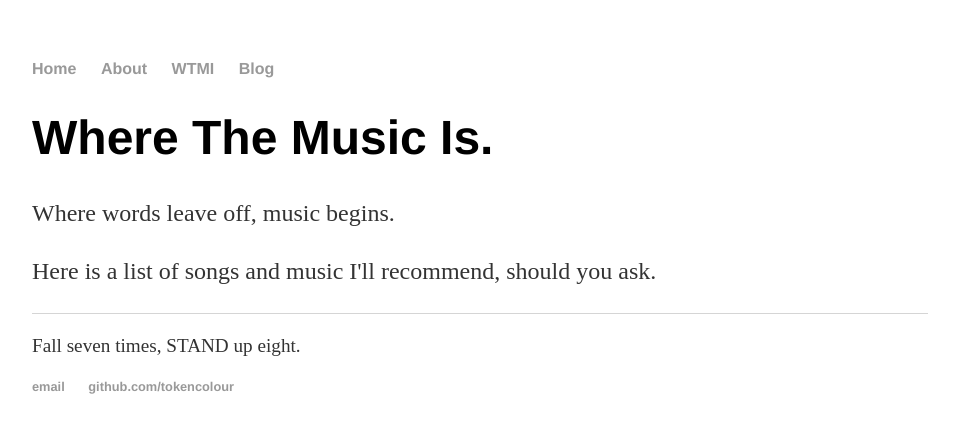
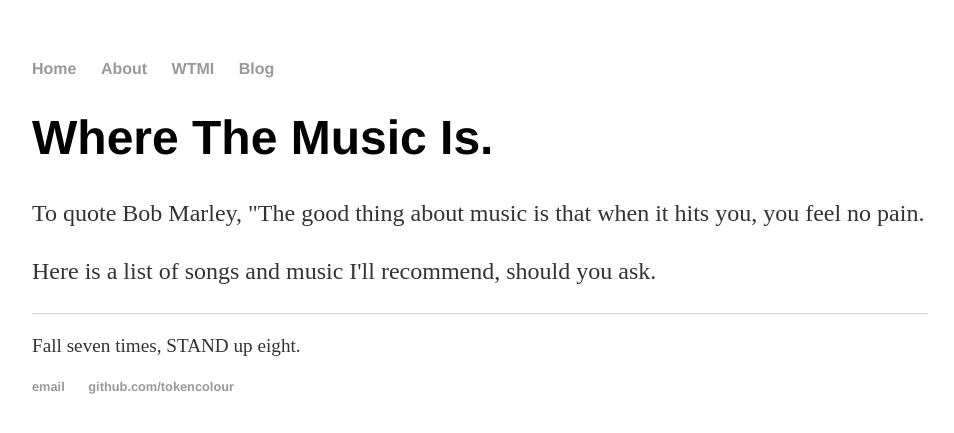
Before and after one commit to tokencolour/tokencolour.github.io, a Jekyll site: the page built from wtmi/index.html, in a window 1280 px wide. Shown: the top 433 px of the page, without its empty margins (160-1114 px from the left). Built offline with Jekyll 4.4.1, drawn with Linux system fonts in a browser that asks for light colours.

Commit message:
Added wtmi

```diff
--- a/wtmi/index.html
+++ b/wtmi/index.html
@@ -4,13 +4,8 @@ title: Where The Music Is.
 ---
 <div class="blurb">
 	<h1>Where The Music Is.</h1>
-	<p> Where words leave off, music begins. </p>
+	<p> To quote Bob Marley, "The good thing about music is that when it hits you, you feel no pain. </p>
 	<p> Here is a list of songs and music I'll recommend, should you ask. </p>
 	<p>  </p>
-	<ul class="music_posts">
 
-	  {% for post in site.music_posts %}
-	    <li><span>{{ post.date | date_to_string }}</span> » <a href="{{ post.url }}" title="{{ post.title }}">{{ post.title }}</a></li>
-	  {% endfor %}
-	</ul>
 	</div><!-- /.blurb -->
```
